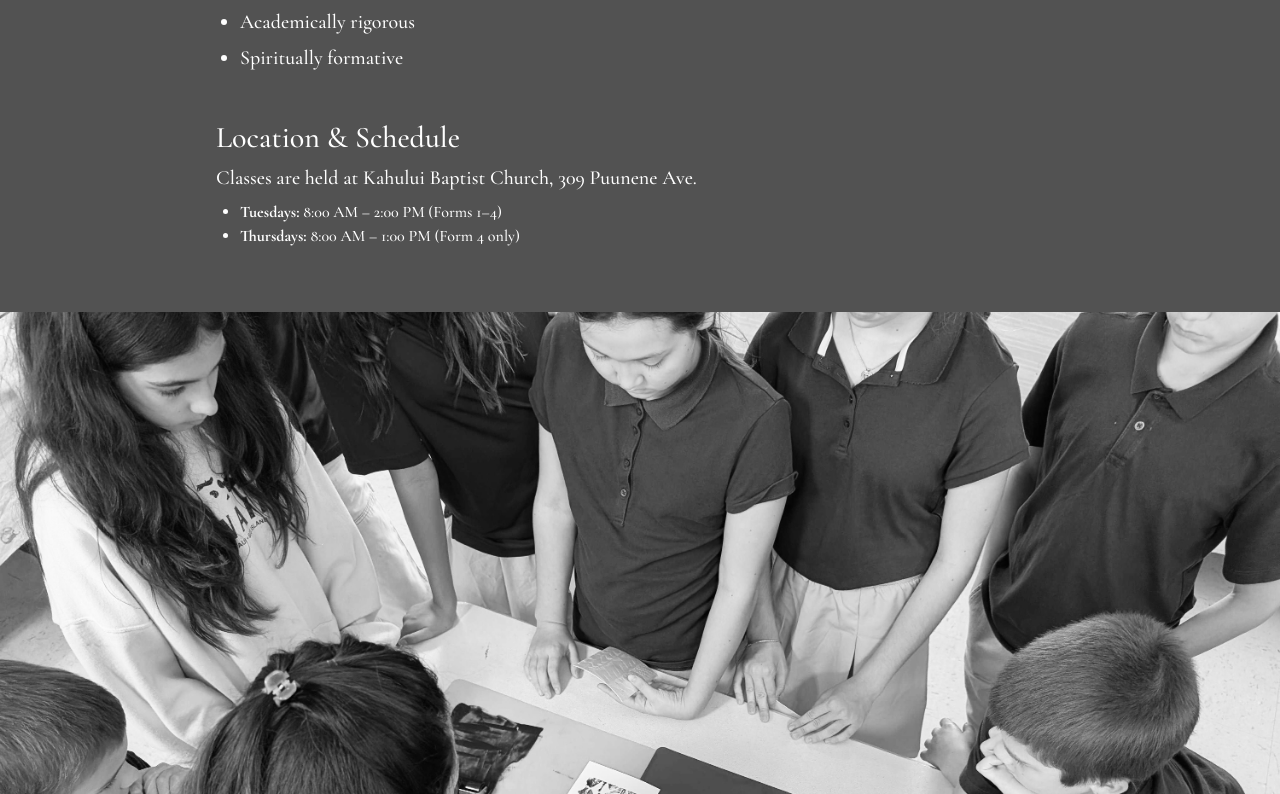
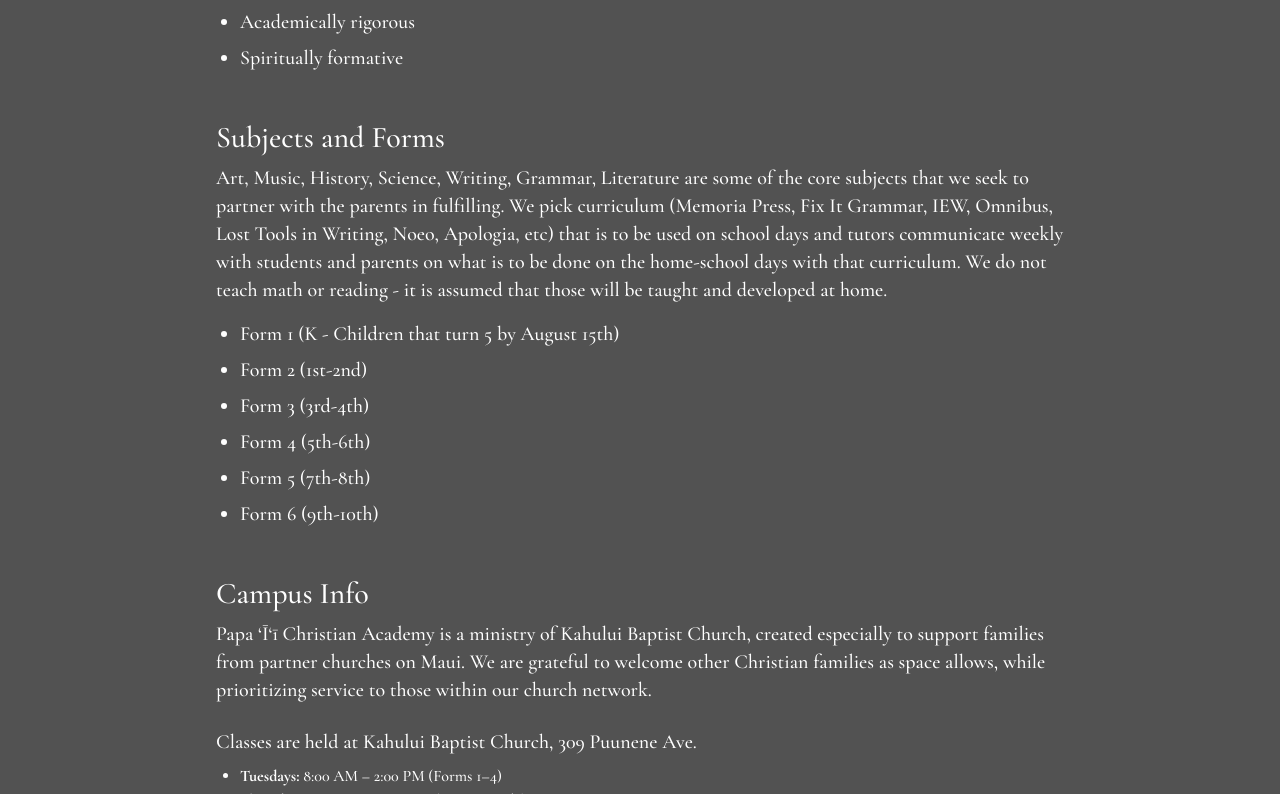
Before and after one commit to violinalan/papaii-academy, a Next.js app: page /about in a window 1280 px wide. Shown: the part 846-1640 px from the top of the page. Built offline with nearby package versions, Linux system fonts and the light colour scheme.

Commit message:
about page: add info on forms, subjects, campus, connection to KBC

```diff
--- a/app/about/page.tsx
+++ b/app/about/page.tsx
@@ -43,14 +43,37 @@
           </ul>
         </section>
 
+        <section className="mb-12">
+          <h2 className="text-3xl mb-2">Subjects and Forms</h2>
+          <p className="text-xl mb-4">
+          Art, Music, History, Science, Writing, Grammar, Literature are some of the core subjects that we seek to partner with the parents
+          in fulfilling.  We pick curriculum (Memoria Press, Fix It Grammar, IEW, Omnibus, Lost Tools in Writing, Noeo, Apologia, etc)
+          that is to be used on school days and tutors communicate weekly with students and parents on what is to be done on the home-school
+          days with that curriculum.  We do not teach math or reading - it is assumed that those will be taught and developed at home.
+          </p>
+          <ul className="list-disc pl-6 space-y-2 text-xl">
+            <li>Form 1 (K - Children that turn 5 by August 15th)</li>
+            <li>Form 2 (1st-2nd)</li>
+            <li>Form 3 (3rd-4th)</li>
+            <li>Form 4 (5th-6th)</li>
+            <li>Form 5 (7th-8th)</li>
+            <li>Form 6 (9th-10th)</li>
+          </ul>
+        </section>
+
         <section>
-          <h2 className="text-3xl mb-2">Location & Schedule</h2>
+          <h2 className="text-3xl mb-2">Campus Info</h2>
+          <p className="mb-6 text-xl">
+          Papa ‘Ī‘ī Christian Academy is a ministry of Kahului Baptist Church, created especially to support families from partner
+          churches on Maui. We are grateful to welcome other Christian families as space allows, while prioritizing service to those
+          within our church network.
+          </p>
           <p className="text-xl">
             Classes are held at Kahului Baptist Church, 309 Puunene Ave.
           </p>
           <ul className="list-disc pl-6 mt-2">
             <li><strong>Tuesdays:</strong> 8:00 AM – 2:00 PM (Forms 1–4)</li>
-            <li><strong>Thursdays:</strong> 8:00 AM – 1:00 PM (Form 4 only)</li>
+            <li><strong>Thursdays:</strong> 8:00 AM – 1:00 PM (Form 4+ only)</li>
           </ul>
         </section>
       </section>
```
